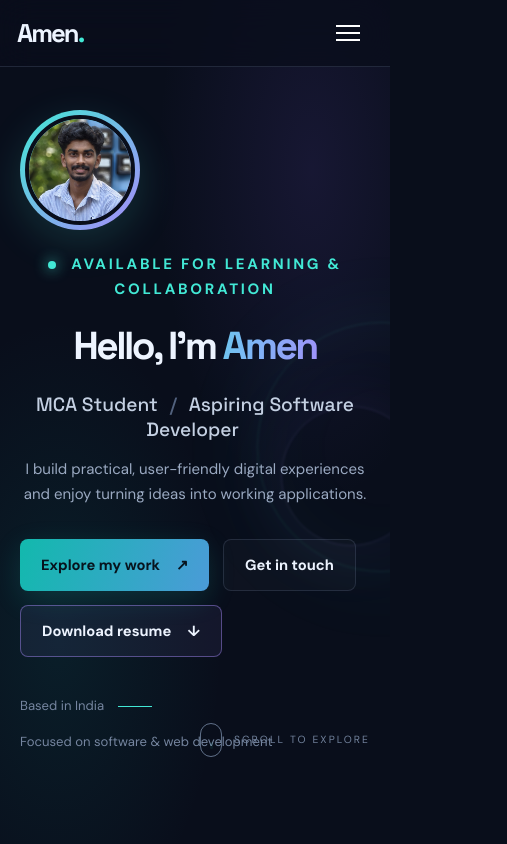
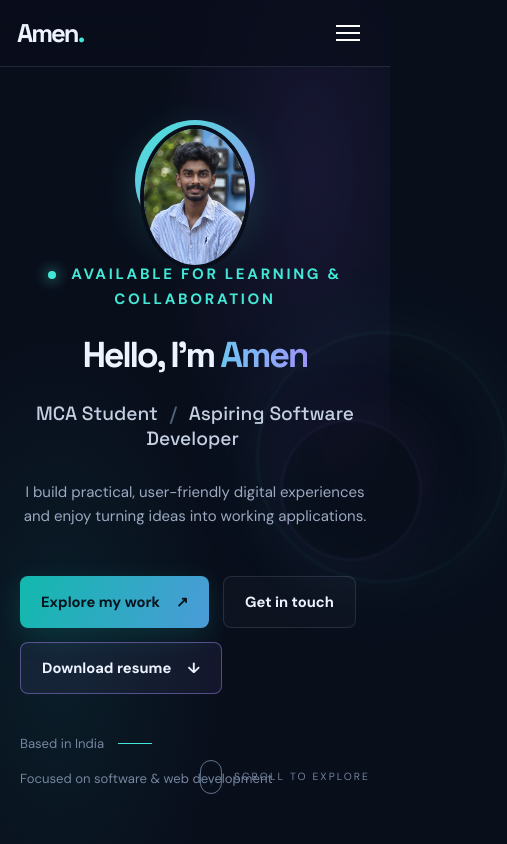
Before and after one commit to amentabraham07-blip/amen-portfolio, a plain HTML site: page index.html in a window 390 px wide. Shown: the top 844 px of the page, 507 px wide, since content can reach past the window. Drawn offline with Linux system fonts and the light colour scheme.

Commit message:
Fix mobile hero layout with media queries
Added media queries to improve mobile layout for hero section.

```diff
--- a/style.css
+++ b/style.css
@@ -418,3 +418,42 @@ html {
     text-align: center;
   }
 }
+/* Fix mobile hero layout */
+@media (max-width: 768px) {
+
+  .hero {
+    min-height: 100vh;
+    height: auto;
+    padding: 120px 20px 50px;
+    overflow: visible;
+  }
+
+  .hero-content {
+    display: flex;
+    flex-direction: column;
+    align-items: center;
+    justify-content: center;
+    width: 100%;
+    text-align: center;
+  }
+
+  .hero h1,
+  .hero p,
+  .hero-content h1,
+  .hero-content p {
+    display: block;
+    visibility: visible;
+    opacity: 1;
+    text-align: center;
+  }
+
+  .hero h1 {
+    font-size: 36px;
+    line-height: 1.2;
+  }
+
+  .hero img {
+    max-width: 220px;
+    height: auto;
+  }
+}
```
